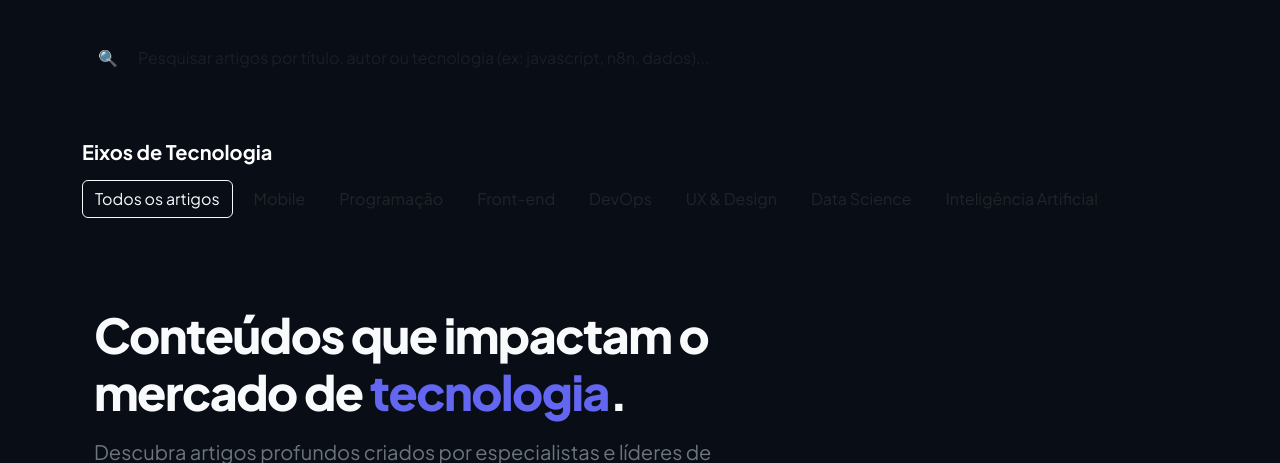
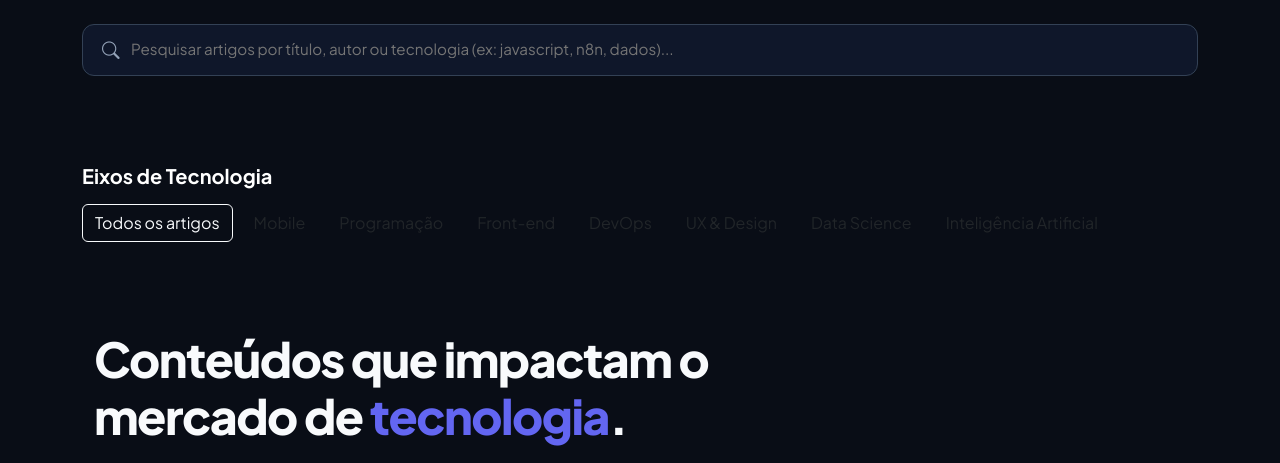
Before and after one commit to mainaiko/django_senai, a Django app: page / in a window 1280 px wide. Shown: the part 168-631 px from the top of the page. Run offline with Django 4.2, Linux system fonts and the light colour scheme.

Commit message:
header update

```diff
--- a/templates/motorartigos/index.html
+++ b/templates/motorartigos/index.html
@@ -2,10 +2,6 @@
 {% load static %}
 
 {% block content %}
-
-  <!-- Menu / Header de Navegação Premium -->
-
-
   <!-- VISTA 1: HOME (Página Principal com Grelha de Artigos) -->
   <main id="home-view" class="container py-4 fade-in">
 
@@ -19,12 +15,6 @@
           Descubra artigos profundos criados por especialistas e líderes de transformação. Filtre pelo seu eixo ou procure termos de interesse.
         </p>
       </div>
-    </div>
-
-    <!-- Barra de Pesquisa Baseada no Layout Alura -->
-    <div class="search-wrapper">
-      <i class="bi bi-search search-icon"></i>
-      <input type="text" id="article-search" class="search-input" placeholder="Pesquisar artigos por título, autor ou tecnologia (ex: javascript, n8n, dados)..." oninput="app.handleSearch(this.value)">
     </div>
 
     <!-- Filtros de Tecnologia (Eixos de Tecnologia) -->
--- a/templates/motorartigos/partials/_header.html
+++ b/templates/motorartigos/partials/_header.html
@@ -18,9 +18,10 @@
 </header>
 
 <section class="container mb-5">
-    <div class="search-box p-3 rounded d-flex align-items-center">
-        <span class="text-secondary me-2">🔍</span>
-        <input type="text" class="form-control bg-transparent border-0 text-white shadow-none" placeholder="Pesquisar artigos por título, autor ou tecnologia (ex: javascript, n8n, dados)...">
+    <!-- Barra de Pesquisa Baseada no Layout Alura -->
+    <div class="search-wrapper">
+        <i class="bi bi-search search-icon"></i>
+        <input type="text" id="article-search" class="search-input" placeholder="Pesquisar artigos por título, autor ou tecnologia (ex: javascript, n8n, dados)..." oninput="app.handleSearch(this.value)">
     </div>
 </section>
 
```
